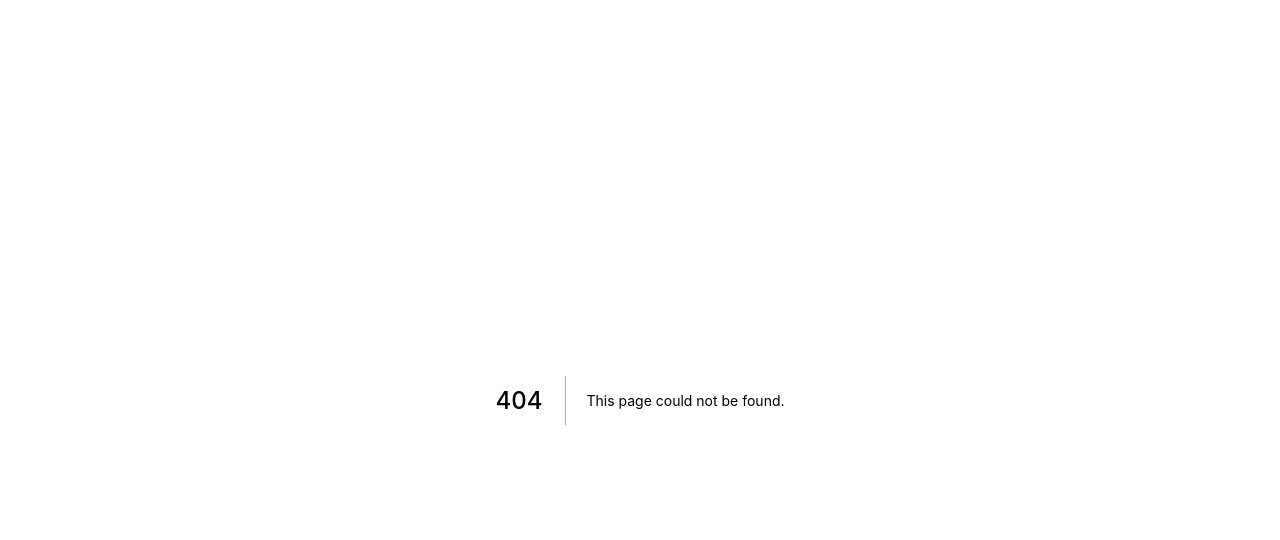
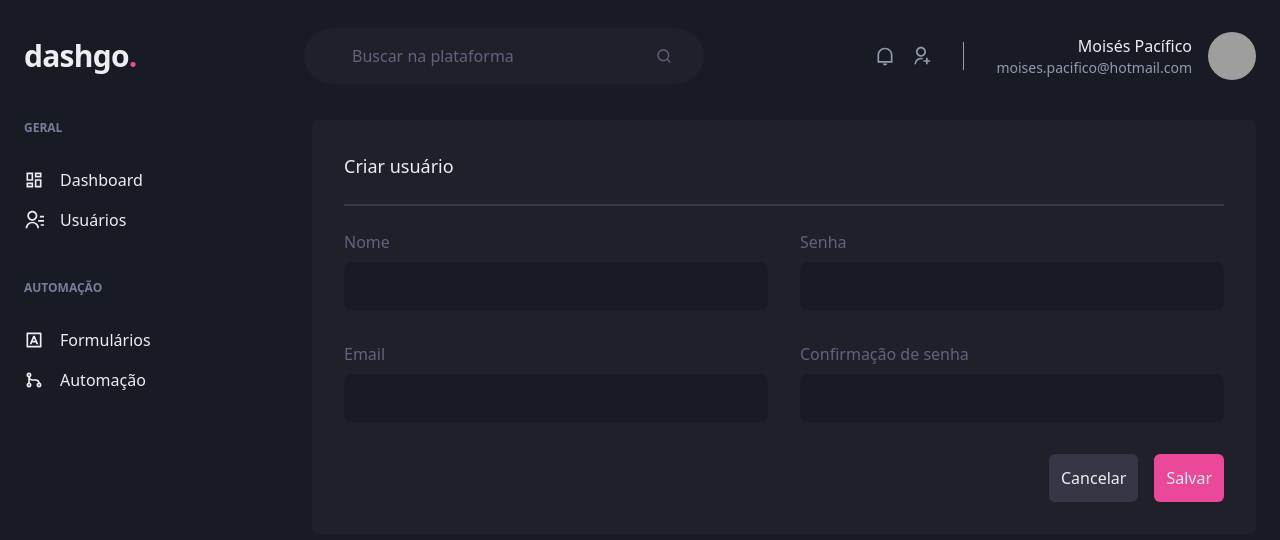
Before and after one commit to holymos/dashgo, a Next.js app: page /users/create in a window 1280 px wide. Before the commit this address had no page. Shown: the top 540 px of the page. Built offline with nearby package versions, Linux system fonts and the light colour scheme; grey boxes are pictures that could not be loaded.

Commit message:
feat: create add users page

```diff
--- /dev/null
+++ b/src/pages/users/create.tsx
@@ -0,0 +1,51 @@
+import Link from "next/link";
+import { Input } from "../../components/Atoms";
+import { Header, Sidebar } from "../../components/Organisms";
+
+const CreateUser = () => {
+  return (
+    <div>
+      <Header />
+
+      <div className="flex w-full my-6 max-w-1480 mx-auto px-6">
+        <Sidebar />
+
+        <div className="flex-1 rounded-lg bg-gray-800 p-8">
+          <h2 className="text-lg font-normal">Criar usuário</h2>
+          <div className="w-full h-[2px] bg-gray-700 my-6" />
+
+          <div className="flex gap-8">
+            <div className="grid grid-cols-min-child-240 gap-8 w-full">
+              <Input name="name" label="Nome" />
+              <Input name="email" label="Email" type="email" />
+            </div>
+
+            <div className="grid grid-cols-min-child-240 gap-8 w-full">
+              <Input name="password" label="Senha" type="password" />
+              <Input
+                name="password_confirmation"
+                label="Confirmação de senha"
+                type="password"
+              />
+            </div>
+          </div>
+
+          <div className="flex mt-8 justify-end">
+            <div className="flex gap-4">
+              <Link href="/users">
+                <a className="bg-gray-700 p-3 rounded-md hover:bg-gray-600">
+                  Cancelar
+                </a>
+              </Link>
+              <button className="bg-pink-500 hover:bg-pink-600 p-3 rounded-md hover:">
+                Salvar
+              </button>
+            </div>
+          </div>
+        </div>
+      </div>
+    </div>
+  );
+};
+
+export default CreateUser;
```
